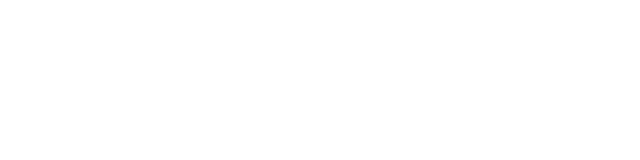
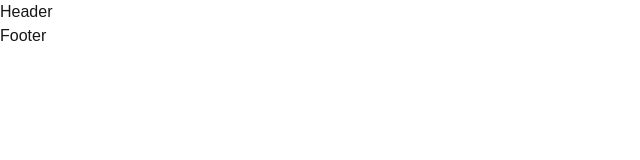
Before and after one commit to minji7901/yumyum, a Next.js app: page / in a window 1280 px wide. Shown: the top 160 px of the page, without its empty margins (0-640 px from the left). Built offline with nearby package versions, Linux system fonts and the light colour scheme.

Commit message:
feat: 레이아웃 세팅 및 provider 설정

```diff
--- a/src/app/layout.tsx
+++ b/src/app/layout.tsx
@@ -1,34 +1,39 @@
-import type { Metadata } from "next";
-import localFont from "next/font/local";
-import "./globals.css";
+import type { Metadata } from 'next';
+import localFont from 'next/font/local';
+import './globals.css';
+import Header from '@/components/Header';
+import Footer from '@/components/Footer';
+import Providers from './providers';
 
 const geistSans = localFont({
-  src: "./fonts/GeistVF.woff",
-  variable: "--font-geist-sans",
-  weight: "100 900",
+  src: './fonts/GeistVF.woff',
+  variable: '--font-geist-sans',
+  weight: '100 900'
 });
 const geistMono = localFont({
-  src: "./fonts/GeistMonoVF.woff",
-  variable: "--font-geist-mono",
-  weight: "100 900",
+  src: './fonts/GeistMonoVF.woff',
+  variable: '--font-geist-mono',
+  weight: '100 900'
 });
 
 export const metadata: Metadata = {
-  title: "Create Next App",
-  description: "Generated by create next app",
+  title: 'Create Next App',
+  description: 'Generated by create next app'
 };
 
 export default function RootLayout({
-  children,
+  children
 }: Readonly<{
   children: React.ReactNode;
 }>) {
   return (
     <html lang="ko">
-      <body
-        className={`${geistSans.variable} ${geistMono.variable} antialiased`}
-      >
-        {children}
+      <body className={`${geistSans.variable} ${geistMono.variable} antialiased`}>
+        <Header />
+        <Providers>
+          <main className="mx-auto max-w-[1200px]">{children}</main>
+        </Providers>
+        <Footer />
       </body>
     </html>
   );
--- /dev/null
+++ b/src/components/Footer.tsx
@@ -0,0 +1,9 @@
+import React from 'react'
+
+const Footer = () => {
+  return (
+    <div>Footer</div>
+  )
+}
+
+export default Footer
--- /dev/null
+++ b/src/components/Header.tsx
@@ -0,0 +1,9 @@
+import React from 'react'
+
+const Header = () => {
+  return (
+    <div>Header</div>
+  )
+}
+
+export default Header
```
